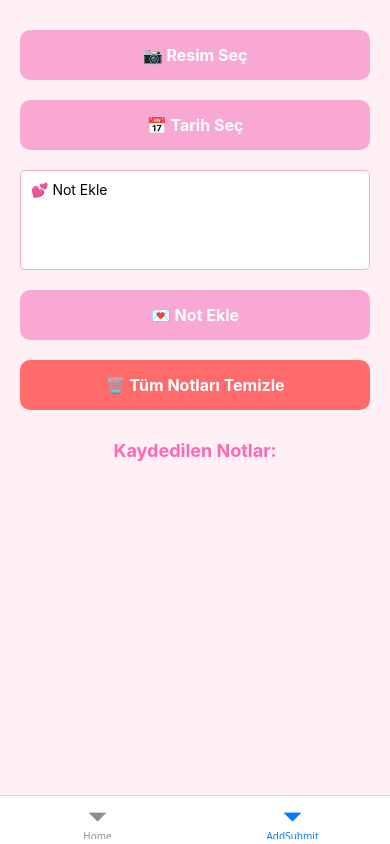
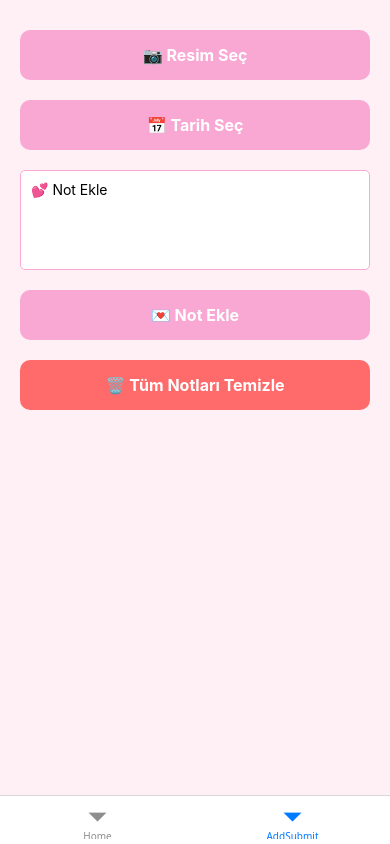
Before and after one commit to KursadEren/DearApp, a React Native app: screen /AddSubmit in a window 390 px wide. Built offline with nearby package versions, Linux system fonts and the light colour scheme.

Commit message:
sayfalar arası veri aktarımı

```diff
--- a/src/AddSubmit.js
+++ b/src/AddSubmit.js
@@ -16,13 +16,16 @@ import {
 import * as ImagePicker from 'expo-image-picker';
 import AsyncStorage from '@react-native-async-storage/async-storage';
 import DateTimePicker from '@react-native-community/datetimepicker';
+import { useNavigation } from '@react-navigation/native';
 
-export default function App() {
+export default function AddSubmitScreen() {
   const [image, setImage] = useState(null);
   const [date, setDate] = useState('');
   const [note, setNote] = useState('');
   const [notes, setNotes] = useState([]);
   const [showDatePicker, setShowDatePicker] = useState(false);
+
+  const navigation = useNavigation();
 
   // AsyncStorage'dan verileri yükle
   useEffect(() => {
@@ -81,6 +84,9 @@ export default function App() {
       setImage(null);
       setDate('');
       setNote('');
+
+      // Home sayfasına geri dön ve güncellenmiş veriyi göster
+      navigation.navigate('Home');
     } catch (error) {
       Alert.alert('Hata', 'Not kaydedilemedi!');
       console.error(error);
@@ -148,21 +154,6 @@ export default function App() {
         <TouchableOpacity style={[styles.button, styles.clearButton]} onPress={clearNotes}>
           <Text style={styles.buttonText}>🗑️ Tüm Notları Temizle</Text>
         </TouchableOpacity>
-
-        <Text style={styles.title}>Kaydedilen Notlar:</Text>
-        <FlatList
-          data={notes}
-          keyExtractor={(item) => item.id}
-          renderItem={({ item }) => (
-            <View style={styles.noteCard}>
-              {item.image && (
-                <Image source={{ uri: item.image }} style={styles.noteImage} />
-              )}
-              <Text style={styles.noteText}>📅 Tarih: {item.date}</Text>
-              <Text style={styles.noteText}>💕 Not: {item.note}</Text>
-            </View>
-          )}
-        />
       </ScrollView>
     </SafeAreaView>
   );
--- a/src/HomeScreen.js
+++ b/src/HomeScreen.js
@@ -1,10 +1,89 @@
-import { View, Text } from 'react-native'
-import React from 'react'
+import React, { useState, useCallback } from 'react';
+import { View, Text, Image, FlatList, StyleSheet, SafeAreaView } from 'react-native';
+import AsyncStorage from '@react-native-async-storage/async-storage';
+import { useFocusEffect } from '@react-navigation/native';
 
 export default function HomeScreen() {
+  const [notes, setNotes] = useState([]);
+
+  const loadNotes = async () => {
+    try {
+      const storedNotes = await AsyncStorage.getItem('notes');
+      if (storedNotes) {
+        const parsedNotes = JSON.parse(storedNotes);
+        // Tarihe göre sıralama (en yeni en üstte olacak şekilde)
+        const sortedNotes = parsedNotes.sort(
+          (a, b) => new Date(b.date) - new Date(a.date)
+        );
+        setNotes(sortedNotes);
+      }
+    } catch (error) {
+      console.error('Notlar yüklenirken hata oluştu:', error);
+    }
+  };
+
+  useFocusEffect(
+    useCallback(() => {
+      loadNotes();
+    }, [])
+  );
+
+  const renderNoteItem = ({ item }) => (
+    <View style={styles.noteCard}>
+      <Image source={{ uri: item.image }} style={styles.noteImage} />
+      <Text style={styles.noteText}>{item.note}</Text>
+      <Text style={styles.dateText}>{item.date}</Text>
+    </View>
+  );
+
   return (
-    <View>
-      <Text>HomeScreen</Text>
-    </View>
-  )
+    <SafeAreaView style={styles.container}>
+      <FlatList
+        data={notes}
+        keyExtractor={(item) => item.id}
+        renderItem={renderNoteItem}
+        showsVerticalScrollIndicator={false}
+      />
+    </SafeAreaView>
+  );
 }
+
+const styles = StyleSheet.create({
+  container: {
+    flex: 1,
+    backgroundColor: '#fff0f6',
+    padding: 20,
+  },
+  noteCard: {
+    alignItems: 'center',
+    backgroundColor: '#fff',
+    padding: 15,
+    marginVertical: 10,
+    borderRadius: 10,
+    shadowColor: '#000',
+    shadowOpacity: 0.1,
+    shadowRadius: 5,
+    elevation: 3,
+  },
+  noteImage: {
+    width: '100%',
+    height: 150,
+    borderRadius: 5,
+    marginBottom: 10,
+  },
+  noteText: {
+    fontSize: 16,
+    color: '#555',
+    textAlign: 'center',
+    marginBottom: 5,
+  },
+  dateText: {
+    fontSize: 14,
+    color: '#888',
+    textAlign: 'center',
+    marginTop: 5,
+    borderTopWidth: 1,
+    borderTopColor: '#ddd',
+    paddingTop: 5,
+  },
+});
```
Also changed, not shown: 1 other file (tests, documents, lock files or other folders).
